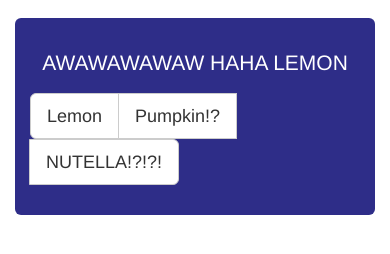
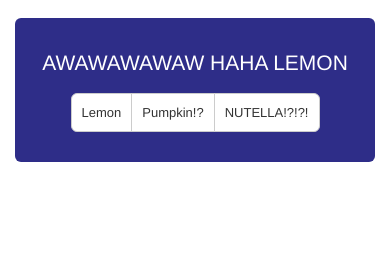
Before and after one commit to Mathue24/PortfolioSite, a plain HTML site: page index.html in a window 390 px wide. Shown: the part 102-356 px from the top of the page. Drawn offline with nearby package versions, Linux system fonts and the light colour scheme.

Commit message:
Update style.css

```diff
--- a/css/style.css
+++ b/css/style.css
@@ -34,3 +34,9 @@
 	display: none;
 	padding-top: 20px;
 }
+@media screen and (max-width: 400px) {
+	.btn-group-lg>.btn{
+		padding: 10px 10px;
+		font-size: 13px;
+	}
+}
```
